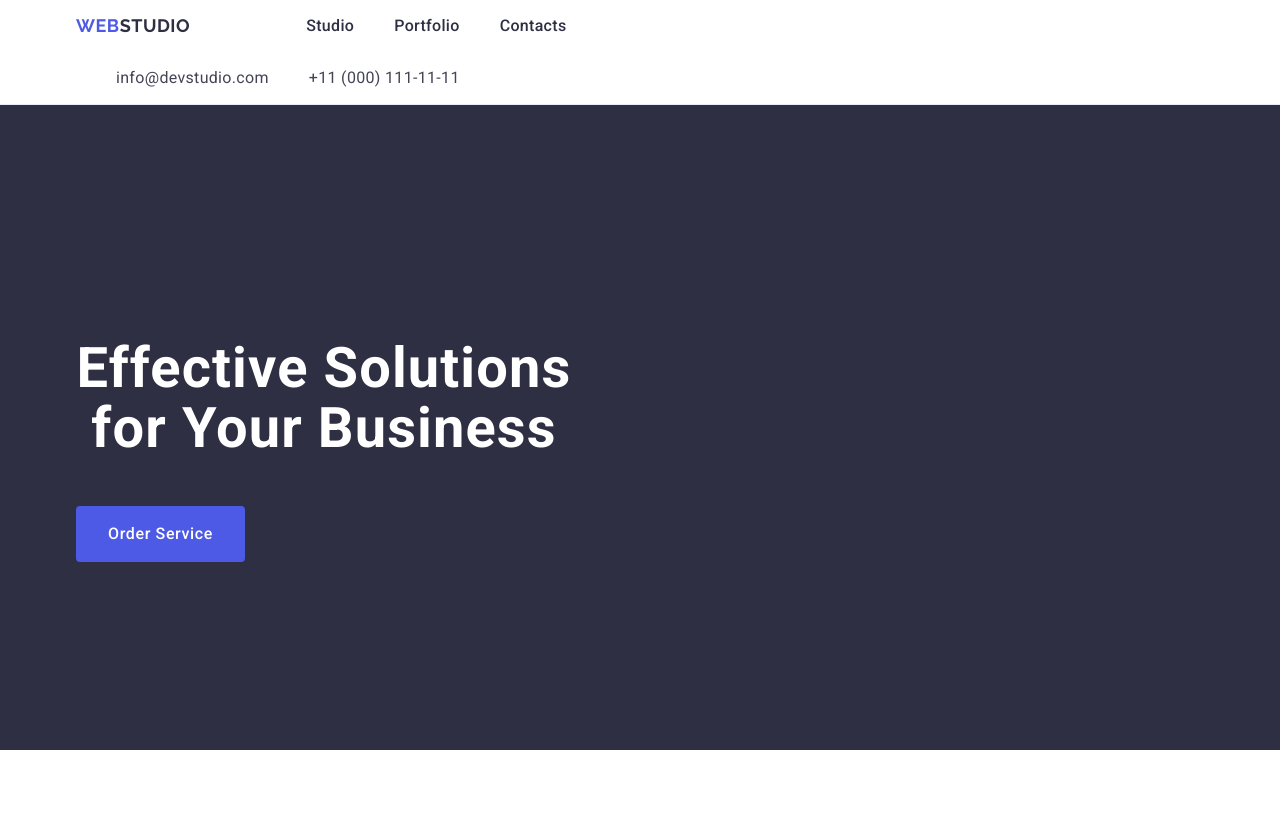
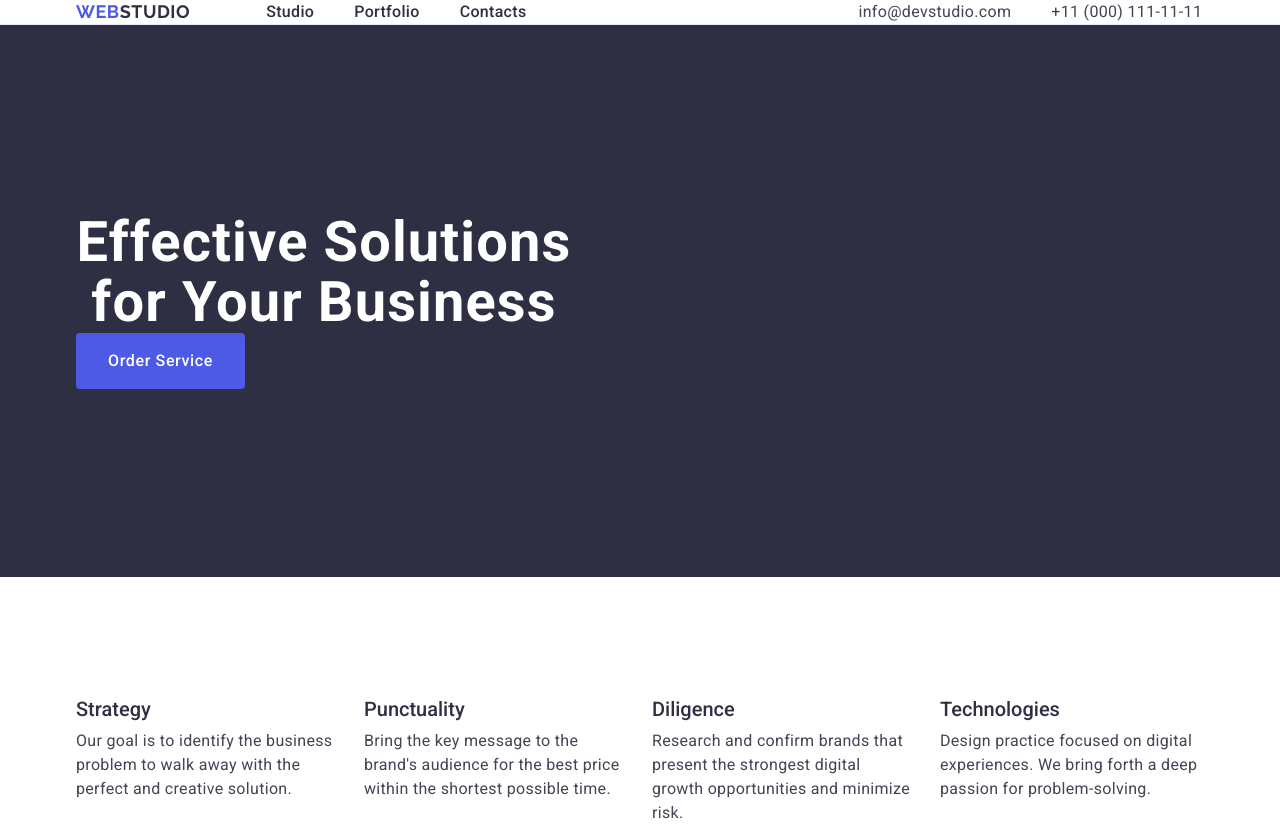
Before and after one commit to MiDNight1234567/goit-markup-hw-3, a plain HTML site: page index.html in a window 1280 px wide. Shown: the top 828 px of the page. Drawn offline with nearby package versions, Linux system fonts and the light colour scheme.

Commit message:
add +preority

```diff
--- a/css/styles.css
+++ b/css/styles.css
@@ -22,6 +22,8 @@ body {
 
 ul {
   list-style-type: none;
+  margin: 0;
+  padding-left: 0;
 }
 
 a {
@@ -32,26 +34,42 @@ img {
   display: block;
 }
 
+h1,
+h2,
+h3,
+h4,
+h5,
+h6 {
+  margin: 0;
+}
+
+p {
+  margin: 0;
+}
+
+.container {
+  width: 1158px;
+  margin: 0 auto;
+  padding-left: 15px;
+  padding-right: 15px;
+}
+
 /* Header */
 
 .header-hero {
   border-bottom: 1px solid #e7e9fc;
 }
 
-.container {
-  max-width: 1440px;
-  padding-left: 156px;
-  padding-right: 156px;
-  margin-left: 25px;
-  margin-right: 25px;
-  width: 1158px;
-  margin: 0 auto;
+.header-hero .container {
+  display: flex;
   padding: 0 15px;
+  align-items: center;
 }
 
 .header-nav {
   display: flex;
   align-items: center;
+  margin-right: 332px;
 }
 
 .main {
@@ -62,6 +80,7 @@ img {
 .header-address-list {
   display: flex;
   gap: 40px;
+  margin: 0;
 }
 
 .header-logo {
@@ -171,6 +190,7 @@ img {
   letter-spacing: 0.04em;
   min-width: 169px;
   height: 56px;
+  display: block;
   border-radius: 4px;
   color: var(--color-light);
   border: none;
@@ -230,7 +250,7 @@ img {
 }
 
 .list {
-  flex-basis: calc((100% - 72px) / 4);
+  flex-basis: calc((100% - 3 * 24px) / 4);
 }
 
 .section-list {
@@ -247,6 +267,7 @@ img {
 .product-designer {
   background-color: #ffffff;
   border-radius: 0px 0px 4px 4px;
+  width: calc((100% - 3 * 24px) / 4);
 }
 
 /* Benefit section */
--- a/index.html
+++ b/index.html
@@ -10,7 +10,10 @@
       href="https://fonts.googleapis.com/css2?family=Raleway:wght@700&family=Roboto:wght@400;500;700;900&display=swap"
       rel="stylesheet"
     />
-    <link rel="stylesheet" href="modern-normalize.min.css" />
+    <link
+      rel="stylesheet"
+      href="https://cdnjs.cloudflare.com/ajax/libs/modern-normalize/2.0.0/modern-normalize.min.css"
+    />
     <link rel="stylesheet" href="./css/styles.css" />
   </head>
   <body>
```
